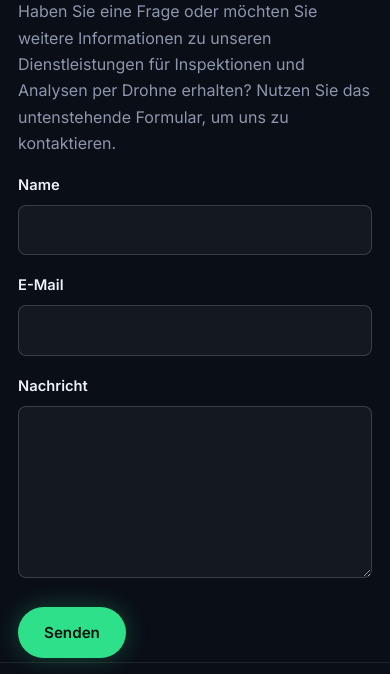
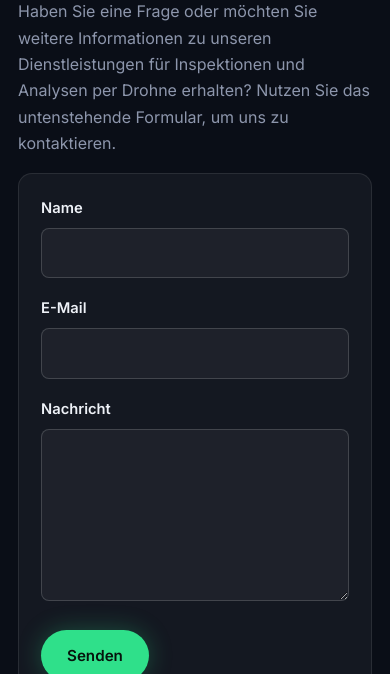
Before and after one commit to medykrena/xonaera, a plain HTML site: page de/kontakt.html in a window 390 px wide. Shown: the part 426-1100 px from the top of the page. Drawn offline with Linux system fonts and the light colour scheme.

Commit message:
Ajouter le traitement carte au formulaire de contact isole (main > form), meme rendu que le formulaire de devis sans toucher au HTML

```diff
--- a/css/main.css
+++ b/css/main.css
@@ -557,6 +557,16 @@ textarea {
   resize: vertical;
 }
 
+/* Formulaire de contact isolé (top-level dans main, ex. contact.html/kontakt.html) :
+   même traitement carte que le formulaire de devis, sans avoir à toucher au HTML. */
+main > form {
+  background: var(--surface);
+  border: 1px solid var(--border);
+  border-radius: var(--radius);
+  padding: 28px;
+  margin-bottom: 56px;
+}
+
 /* ---------- Barre de progression (calculateur de devis) ---------- */
 
 progress {
@@ -718,7 +728,8 @@ footer a:hover {
   }
 
   section[aria-labelledby="calculateur-titre"],
-  section[aria-labelledby="demande-titre"] form {
+  section[aria-labelledby="demande-titre"] form,
+  main > form {
     padding: 22px;
   }
 }
```
